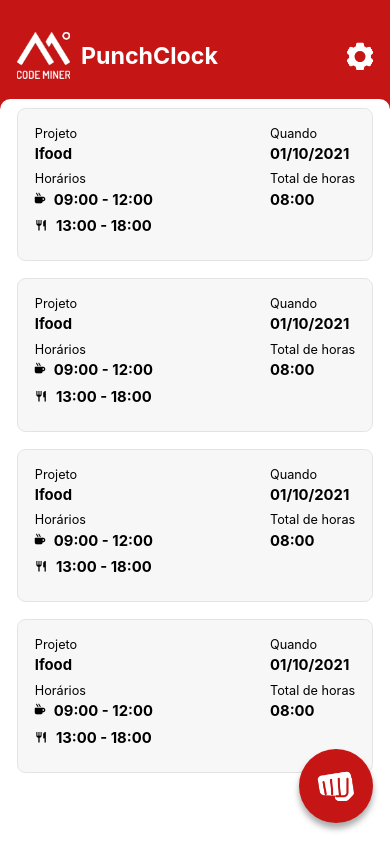
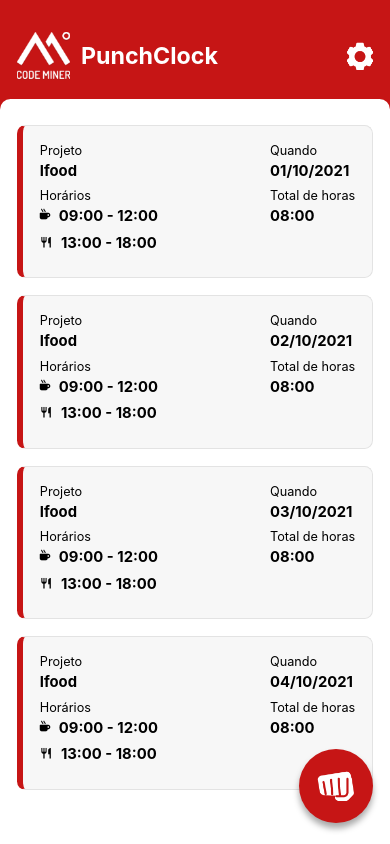
Before and after one commit to rochajg/punch_clock_mobile, a React Native app: screen /PunchListScreen in a window 390 px wide. Built offline with nearby package versions, Linux system fonts and the light colour scheme.

Commit message:
Swipe to delete (#10)
* chore: add react-native-gesture-handler

* feat: setup gesture handler

* feat: wrap punch card with swipeable component

* fix: fix calendar screen

* feat: add ability to remove punches

```diff
--- a/App.js
+++ b/App.js
@@ -2,14 +2,17 @@
 import { ThemeProvider } from "styled-components/native";
 import MainNavigator from "./src/navigation/main-navigator";
 import theme from "./src/styles/theme";
+import { GestureHandlerRootView } from "react-native-gesture-handler";
 
 export default function App() {
   return (
+    <GestureHandlerRootView style={{ flex: 1 }}>
       <ThemeProvider theme={theme}>
         <SafeAreaView style={{ flex: 1 }}>
           <StatusBar style="auto" />
           <MainNavigator />
         </SafeAreaView>
       </ThemeProvider>
+    </GestureHandlerRootView>
   );
 }
--- a/package.json
+++ b/package.json
@@ -18,6 +18,7 @@
     "react": "17.0.1",
     "react-dom": "17.0.1",
     "react-native": "0.64.3",
+    "react-native-gesture-handler": "~2.1.0",
     "react-native-safe-area-context": "3.3.2",
     "react-native-screens": "~3.10.1",
     "react-native-size-matters": "^0.4.0",
@@ -28,9 +29,9 @@
     "@babel/core": "^7.12.9",
     "@testing-library/jest-native": "^4.0.4",
     "@testing-library/react-native": "^9.2.0",
-    "react-test-renderer": "^17.0.0",
+    "jest": "^26.6.3",
     "jest-expo": "^44.0.1",
-    "jest": "^26.6.3"
+    "react-test-renderer": "^17.0.0"
   },
   "private": true,
   "jest": {
--- /dev/null
+++ b/src/components/no-content/no-content.js
@@ -0,0 +1,23 @@
+import React from "react";
+import Template from "../template/template";
+import { FontAwesome5 } from "@expo/vector-icons";
+
+import { Container, Message } from "./no-content.styles";
+import theme from "../../styles/theme";
+
+const NoContent = ({ message }) => {
+  return (
+    <Template>
+      <Container>
+        <FontAwesome5
+          name="exclamation-circle"
+          size={24}
+          color={theme.colors.disabledText}
+        />
+        <Message>{message}</Message>
+      </Container>
+    </Template>
+  );
+};
+
+export default NoContent;
--- /dev/null
+++ b/src/components/no-content/no-content.styles.js
@@ -0,0 +1,11 @@
+import styled from "styled-components/native";
+
+export const Container = styled.View`
+  flex: 1;
+  justify-content: center;
+  align-items: center;
+`;
+
+export const Message = styled.Text`
+  color: ${({ theme }) => theme.colors.disabledText};
+`;
--- a/src/navigation/main-navigator.js
+++ b/src/navigation/main-navigator.js
@@ -3,7 +3,7 @@
 import { createNativeStackNavigator } from "@react-navigation/native-stack";
 import PunchListScreen from "../screens/punch-list/punch-list-screen";
 import SettingsScreen from "../screens/settings/settings-screen";
-import CalendarScreen from '../screens/calendar/calendar-screen';
+import CalendarScreen from "../screens/calendar/calendar-screen";
 
 const Stack = createNativeStackNavigator();
 
@@ -16,7 +16,7 @@
       >
         <Stack.Screen name="PunchListScreen" component={PunchListScreen} />
         <Stack.Screen name="SettingsScreen" component={SettingsScreen} />
-        <Stack.Screen name='CalendarScreen' component={CalendarScreen} />
+        <Stack.Screen name="CalendarScreen" component={CalendarScreen} />
       </Stack.Navigator>
     </NavigationContainer>
   );
--- a/src/screens/punch-list/compose/punch-card/punch-card.js
+++ b/src/screens/punch-list/compose/punch-card/punch-card.js
@@ -1,11 +1,30 @@
 import React from "react";
 import { View } from "react-native";
 import { moderateScale } from "react-native-size-matters";
+import Swipeable from "react-native-gesture-handler/Swipeable";
 import { FontAwesome5, MaterialCommunityIcons } from "@expo/vector-icons";
-import { Container, Label, Info, Hours, Icon } from "./punch-card.style";
+import {
+  Container,
+  Label,
+  Info,
+  Hours,
+  Icon,
+  RemoveCard,
+  RemoveCardText,
+} from "./punch-card.style";
 
-const PunchCard = ({ item }) => {
+const PunchCard = ({ item, deletePunch }) => {
+  const renderLeftActions = () => {
     return (
+      <RemoveCard onPress={() => deletePunch(item.id)}>
+        <FontAwesome5 name="trash" size={moderateScale(15)} color="white" />
+        <RemoveCardText>Remover</RemoveCardText>
+      </RemoveCard>
+    );
+  };
+
+  return (
+    <Swipeable renderLeftActions={renderLeftActions} overshootLeft={false}>
       <Container>
         <View>
           <Label>Projeto</Label>
@@ -14,7 +33,11 @@
           <Label>Horários</Label>
           <Hours>
             <Icon>
-            <FontAwesome5 name="mug-hot" size={moderateScale(10)} color="black" />
+              <FontAwesome5
+                name="mug-hot"
+                size={moderateScale(10)}
+                color="black"
+              />
             </Icon>
             <Info>
               {item.morningFrom} - {item.morningTo}
@@ -43,6 +66,7 @@
           <Info>{item.totalHours}</Info>
         </View>
       </Container>
+    </Swipeable>
   );
 };
 
--- a/src/screens/punch-list/compose/punch-card/punch-card.style.js
+++ b/src/screens/punch-list/compose/punch-card/punch-card.style.js
@@ -4,11 +4,13 @@
 export const Container = styled.View`
   background-color: ${({ theme }) => theme.colors.greyCard};
   padding: ${({ theme }) => theme.spacing.m}px;
-  margin: ${({ theme }) => theme.spacing.s}px ${({ theme }) => theme.spacing.m}px;
+  margin-vertical: ${({ theme }) => theme.spacing.s}px;
   justify-content: space-between;
   flex-direction: row;
   border-radius: ${moderateScale(8)}px;
   border: ${({ theme }) => theme.colors.disabled};
+  border-left-width: ${moderateScale(6)}px;
+  border-left-color: ${({ theme }) => theme.colors.primary};
 `;
 
 export const Hours = styled.View`
@@ -32,3 +34,24 @@
   font-weight: bold;
   margin-bottom: ${({ theme }) => theme.spacing.s}px;
 `;
+
+export const RemoveCard = styled.TouchableOpacity`
+  flex: 1;
+  max-width: 40%;
+  flex-direction: row;
+  align-items: center;
+  justify-content: center;
+  margin-vertical: ${({ theme }) => theme.spacing.s}px;
+  background-color: ${({ theme }) => theme.colors.primary};
+  padding: ${({ theme }) => theme.spacing.m}px;
+  border-top-left-radius: ${moderateScale(8)}px;
+  border-bottom-left-radius: ${moderateScale(8)}px;
+  border: ${({ theme }) => theme.colors.disabled};
+`;
+
+export const RemoveCardText = styled.Text`
+  color: ${({ theme }) => theme.colors.white};
+  font-size: ${({ theme }) => theme.fontSizes.medium}px;
+  font-weight: bold;
+  margin-left: ${moderateScale(5)}px;
+`;
--- /dev/null
+++ b/src/screens/punch-list/hooks/use-punches.js
@@ -0,0 +1,61 @@
+import { useState } from "react";
+
+const DATA = [
+  {
+    id: 1,
+    projectName: "Ifood",
+    morningFrom: "09:00",
+    morningTo: "12:00",
+    afternoonFrom: "13:00",
+    afternoonTo: "18:00",
+    totalHours: "08:00",
+    date: "01/10/2021",
+  },
+  {
+    id: 2,
+    projectName: "Ifood",
+    morningFrom: "09:00",
+    morningTo: "12:00",
+    afternoonFrom: "13:00",
+    afternoonTo: "18:00",
+    totalHours: "08:00",
+    date: "02/10/2021",
+  },
+  {
+    id: 3,
+    projectName: "Ifood",
+    morningFrom: "09:00",
+    morningTo: "12:00",
+    afternoonFrom: "13:00",
+    afternoonTo: "18:00",
+    totalHours: "08:00",
+    date: "03/10/2021",
+  },
+  {
+    id: 4,
+    projectName: "Ifood",
+    morningFrom: "09:00",
+    morningTo: "12:00",
+    afternoonFrom: "13:00",
+    afternoonTo: "18:00",
+    totalHours: "08:00",
+    date: "04/10/2021",
+  },
+];
+
+function usePunches() {
+  const [punches, setPunches] = useState(DATA);
+
+  const deletePunch = (id) => {
+    setPunches((punches) => {
+      return punches.filter((punch) => id !== punch.id);
+    });
+  };
+
+  return {
+    punches,
+    deletePunch,
+  };
+}
+
+export default usePunches;
--- a/src/screens/punch-list/punch-list-screen.js
+++ b/src/screens/punch-list/punch-list-screen.js
@@ -1,61 +1,39 @@
 import React from "react";
-import { View, FlatList } from "react-native";
+import { View, FlatList, Text } from "react-native";
 import PunchCard from "./compose/punch-card/punch-card";
 import Template from "../../components/template/template";
-import FloatingButton from "../../components/floating-button/floating-button"
-
-const DATA = [
-  {
-    id: 1,
-    projectName: "Ifood",
-    morningFrom: "09:00",
-    morningTo: "12:00",
-    afternoonFrom: "13:00",
-    afternoonTo: "18:00",
-    totalHours: "08:00",
-    date: "01/10/2021",
-  },
-  {
-    id: 2,
-    projectName: "Ifood",
-    morningFrom: "09:00",
-    morningTo: "12:00",
-    afternoonFrom: "13:00",
-    afternoonTo: "18:00",
-    totalHours: "08:00",
-    date: "01/10/2021",
-  },
-  {
-    id: 3,
-    projectName: "Ifood",
-    morningFrom: "09:00",
-    morningTo: "12:00",
-    afternoonFrom: "13:00",
-    afternoonTo: "18:00",
-    totalHours: "08:00",
-    date: "01/10/2021",
-  },
-  {
-    id: 4,
-    projectName: "Ifood",
-    morningFrom: "09:00",
-    morningTo: "12:00",
-    afternoonFrom: "13:00",
-    afternoonTo: "18:00",
-    totalHours: "08:00",
-    date: "01/10/2021",
-  },
-];
+import FloatingButton from "../../components/floating-button/floating-button";
+import theme from "../../styles/theme";
+import { moderateScale } from "react-native-size-matters";
+import usePunches from "./hooks/use-punches";
+import NoContent from "../../components/no-content/no-content";
 
 const PunchListScreen = () => {
+  const { punches, deletePunch } = usePunches();
+
+  const noPunches = punches.length === 0;
+
+  if (noPunches) return <NoContent message="Nada encontrado!" />;
+
   return (
     <Template>
-      <View style={{ flex: 1, justifyContent: "center" }}>
+      <View
+        style={{
+          flex: 1,
+          justifyContent: "center",
+        }}
+      >
         <FlatList
-          data={DATA}
-          renderItem={PunchCard}
+          data={punches}
+          renderItem={({ item }) => (
+            <PunchCard item={item} deletePunch={deletePunch} />
+          )}
           keyExtractor={(item) => item.id}
-          contentContainerStyle={{ paddingBottom: 70 }}
+          contentContainerStyle={{
+            paddingBottom: moderateScale(70),
+            paddingTop: theme.spacing.m,
+            marginHorizontal: theme.spacing.m,
+          }}
         />
       </View>
       <FloatingButton />
```
Also changed, not shown: src/screens/calendar/calendar-screen.js (+6 -6 lines), 1 other file (tests, documents, lock files or other folders). Lines whose indentation alone changed are shown as unchanged.
